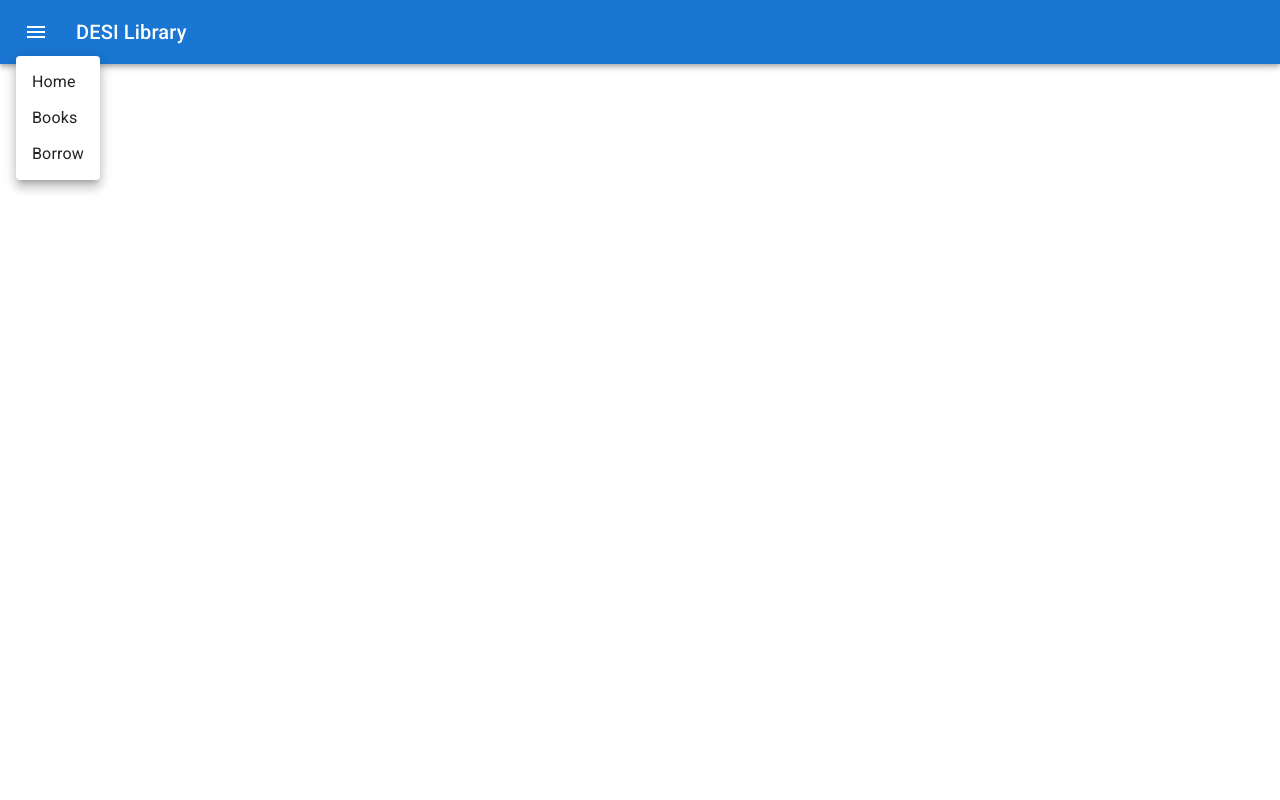
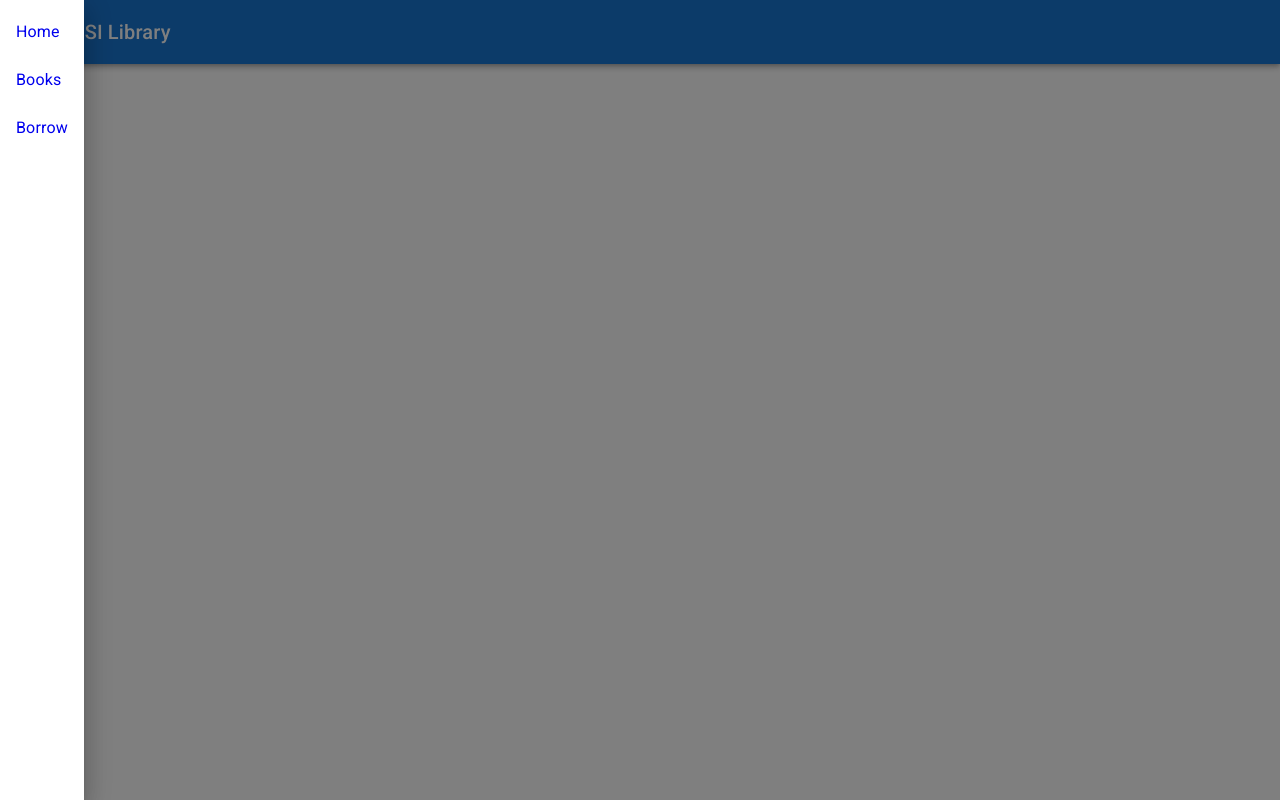
Before and after one commit to priest321/library-worktest, a React (Vite) app in the folder desi-library-webapp/: page / in a window 1280 px wide. Both pictures are taken after a click on the button "menu". Built offline with nearby package versions, Linux system fonts and the light colour scheme.

Commit message:
improve navigation page

```diff
--- a/desi-library-webapp/src/routes/Root.jsx
+++ b/desi-library-webapp/src/routes/Root.jsx
@@ -2,20 +2,25 @@ import { useState } from "react";
 import AppBar from "@mui/material/AppBar";
 import Box from "@mui/material/Box";
 import IconButton from "@mui/material/IconButton";
-import Menu from "@mui/material/Menu";
-import MenuItem from "@mui/material/MenuItem";
-import Typography from "@mui/material/Typography";
+import Drawer from "@mui/material/Drawer";
+import List from "@mui/material/List";
+import ListItem from "@mui/material/ListItem";
+import ListItemText from "@mui/material/ListItemText";
 import Toolbar from "@mui/material/Toolbar";
 import MenuIcon from "@mui/icons-material/Menu";
+import Typography from "@mui/material/Typography";
 import { Link, Outlet } from "react-router-dom";
 
+function Root() {
+  const [drawerOpen, setDrawerOpen] = useState(false);
 
-function Root() {
-  const [anchorEl, setAnchorEl] = useState(null);
-  const open = Boolean(anchorEl);
+  const handleDrawerToggle = () => {
+    setDrawerOpen(!drawerOpen);
+  };
 
-  const handleClick = (e) => setAnchorEl(e.currentTarget);
-  const handleClose = () => setAnchorEl(null);
+  const handleClose = () => {
+    setDrawerOpen(false);
+  };
 
   return (
     <>
@@ -27,30 +32,29 @@ function Root() {
               edge="start"
               color="inherit"
               aria-label="menu"
-            sx={{ mr: 2 }}
-            onClick={handleClick}
+              onClick={handleDrawerToggle}
             >
               <MenuIcon />
             </IconButton>
-          <Menu
-            id="nav-menu"
-            anchorEl={anchorEl}
-            open={open}
-            onClose={handleClose}
-            MenuListProps={{
-              "aria-labelledby": "basic-button",
-            }}
-          >
-            <MenuItem component={Link} to={"/home"} onClick={handleClose}>Home</MenuItem>
-            <MenuItem component={Link} to={"/books"} onClick={handleClose}>Books</MenuItem>
-            <MenuItem component={Link} to={"/borrow"} onClick={handleClose}>Borrow</MenuItem>
-          </Menu>
             <Typography variant="h6" component="div" sx={{ flexGrow: 1 }}>
               DESI Library
             </Typography>
           </Toolbar>
         </AppBar>
       </Box>
+      <Drawer anchor="left" open={drawerOpen} onClose={handleClose}>
+        <List>
+          <ListItem button component={Link} to="/home" onClick={handleClose}>
+            <ListItemText primary="Home" />
+          </ListItem>
+          <ListItem button component={Link} to="/books" onClick={handleClose}>
+            <ListItemText primary="Books" />
+          </ListItem>
+          <ListItem button component={Link} to="/borrow" onClick={handleClose}>
+            <ListItemText primary="Borrow" />
+          </ListItem>
+        </List>
+      </Drawer>
       <Box sx={{ p: 2 }}>
         <Outlet />
       </Box>
```
Lines whose indentation alone changed are shown as unchanged.
